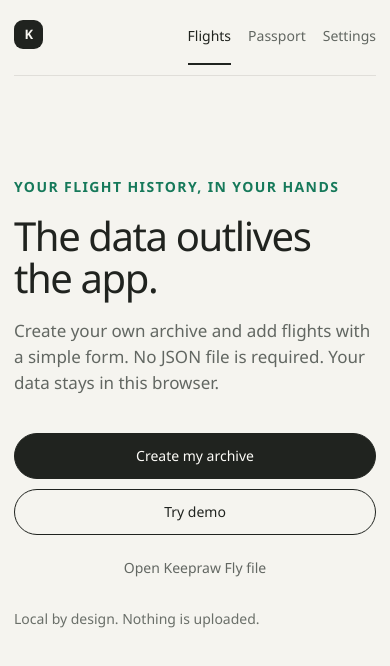
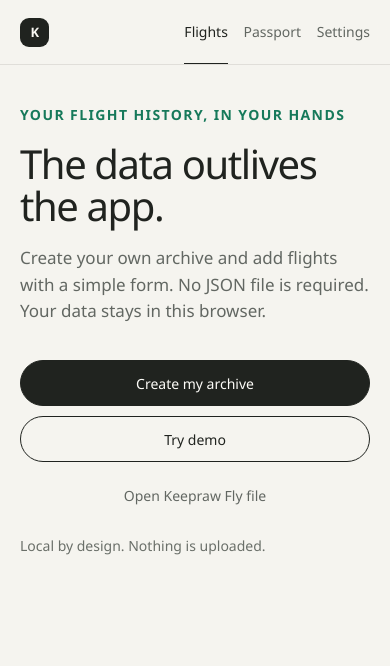
Before and after one commit to keepraw/Keepraw-Fly, a React (Vite) app in the folder apps/web/: page / in a window 390 px wide. Shown: the top 666 px of the page. Built offline with nearby package versions, Linux system fonts and the light colour scheme.

Commit message:
refactor: unify shared page layout

```diff
--- a/apps/web/index.html
+++ b/apps/web/index.html
@@ -2,7 +2,7 @@
 <html lang="en">
   <head>
     <meta charset="UTF-8" />
-    <meta name="viewport" content="width=device-width, initial-scale=1.0" />
+    <meta name="viewport" content="width=device-width, initial-scale=1.0, viewport-fit=cover" />
     <meta name="theme-color" content="#f5f4f0" />
     <link rel="icon" href="./icon.svg" type="image/svg+xml" />
     <link rel="manifest" href="./site.webmanifest" />
--- a/apps/web/src/App.tsx
+++ b/apps/web/src/App.tsx
@@ -201,8 +201,12 @@ export function App() {
           setSelectedFlightId(null);
         }}
       />
-      {storageError ? <div className="storage-warning" role="alert">{t("app.storageUnavailable")}</div> : null}
-      {document && archiveKind === "demo" ? <DemoBanner onCreateArchive={createArchive} /> : null}
+      {storageError || (document && archiveKind === "demo") ? (
+        <div className="page-notices">
+          {storageError ? <div className="storage-warning" role="alert">{t("app.storageUnavailable")}</div> : null}
+          {document && archiveKind === "demo" ? <DemoBanner onCreateArchive={createArchive} /> : null}
+        </div>
+      ) : null}
       {page === "settings" ? (
         <SettingsPage
           document={document}
--- a/apps/web/src/components/AppHeader.tsx
+++ b/apps/web/src/components/AppHeader.tsx
@@ -17,6 +17,7 @@ export function AppHeader({ currentPage, onNavigate }: AppHeaderProps) {
 
   return (
     <header className="site-header">
+      <div className="site-header-inner">
         <a
           className="wordmark"
           href="#flights"
@@ -26,7 +27,7 @@ export function AppHeader({ currentPage, onNavigate }: AppHeaderProps) {
           <span className="wordmark-mark" aria-hidden="true">K</span>
           <span>Keepraw Fly</span>
         </a>
-      <nav aria-label={t("nav.label")}>
+        <nav className="site-navigation" aria-label={t("nav.label")}>
           {links.map(({ page, label }) => (
             <a
               key={page}
@@ -38,6 +39,7 @@ export function AppHeader({ currentPage, onNavigate }: AppHeaderProps) {
             </a>
           ))}
         </nav>
+      </div>
     </header>
   );
 }
--- a/apps/web/src/components/EmptyState.tsx
+++ b/apps/web/src/components/EmptyState.tsx
@@ -1,6 +1,7 @@
 import { useTranslation } from "react-i18next";
 import type { KeeprawFlyDocument } from "@keepraw-fly/schema";
 import { ImportControl } from "./ImportControl";
+import { PageShell } from "./PageShell";
 
 interface EmptyStateProps {
   onCreateArchive: () => void;
@@ -12,7 +13,7 @@ export function EmptyState({ onCreateArchive, onTryDemo, onImport }: EmptyStateP
   const { t } = useTranslation();
 
   return (
-    <main className="welcome" id="main-content" tabIndex={-1}>
+    <PageShell className="welcome">
       <p className="eyebrow">{t("welcome.eyebrow")}</p>
       <h1>{t("welcome.title")}</h1>
       <p>{t("welcome.description")}</p>
@@ -26,6 +27,6 @@ export function EmptyState({ onCreateArchive, onTryDemo, onImport }: EmptyStateP
         <div className="welcome-import"><ImportControl onImport={onImport} /></div>
       </div>
       <p className="privacy-note">{t("welcome.privacy")}</p>
-    </main>
+    </PageShell>
   );
 }
--- /dev/null
+++ b/apps/web/src/components/PageShell.tsx
@@ -0,0 +1,18 @@
+import type { ReactNode } from "react";
+
+interface PageShellProps {
+  children: ReactNode;
+  className?: string;
+}
+
+export function PageShell({ children, className }: PageShellProps) {
+  return (
+    <main
+      className={["page-shell", className].filter(Boolean).join(" ")}
+      id="main-content"
+      tabIndex={-1}
+    >
+      {children}
+    </main>
+  );
+}
--- a/apps/web/src/pages/FlightDetailPage.tsx
+++ b/apps/web/src/pages/FlightDetailPage.tsx
@@ -16,6 +16,7 @@ import {
   type TimeFormat,
 } from "@keepraw-fly/core";
 import { AirportCode, AviationIcon, FlightStatusBadge } from "../components/AviationPrimitives";
+import { PageShell } from "../components/PageShell";
 
 interface FlightDetailPageProps {
   flight: KeeprawFlight;
@@ -84,7 +85,7 @@ export function FlightDetailPage({ flight, locale, timeFormat, onBack, onEdit, o
   );
 
   return (
-    <main className="detail-page" id="main-content" tabIndex={-1}>
+    <PageShell className="detail-page">
       <div className="detail-toolbar">
         <button className="back-button" type="button" onClick={onBack}>
           <span aria-hidden="true">←</span> {t("actions.backToFlights")}
@@ -217,6 +218,6 @@ export function FlightDetailPage({ flight, locale, timeFormat, onBack, onEdit, o
           <DetailItem label={t("flightDetail.cabin")} value={seat?.cabin} />
         </dl>
       </section> : null}
-    </main>
+    </PageShell>
   );
 }
--- a/apps/web/src/pages/FlightsPage.tsx
+++ b/apps/web/src/pages/FlightsPage.tsx
@@ -8,6 +8,7 @@ import {
   type TimeFormat,
 } from "@keepraw-fly/core";
 import { FlightRow } from "../components/FlightRow";
+import { PageShell } from "../components/PageShell";
 
 interface FlightsPageProps {
   document: KeeprawFlyDocument;
@@ -26,7 +27,7 @@ export function FlightsPage({ document, locale, timeFormat, onOpenFlight, onAddF
   );
 
   return (
-    <main className="flights-page" id="main-content" tabIndex={-1}>
+    <PageShell className="flights-page">
       <div className="page-heading">
         <div>
           <p className="eyebrow">{t("flights.archive")}</p>
@@ -107,6 +108,6 @@ export function FlightsPage({ document, locale, timeFormat, onOpenFlight, onAddF
           <p>{t("flights.noResultsDescription", { query })}</p>
         </div>
       )}</>}
-    </main>
+    </PageShell>
   );
 }
--- a/apps/web/src/pages/SettingsPage.tsx
+++ b/apps/web/src/pages/SettingsPage.tsx
@@ -4,6 +4,7 @@ import type { ViewerSettings } from "../storage/types";
 import { AviationIcon, type AviationIconName } from "../components/AviationPrimitives";
 import { ImportControl } from "../components/ImportControl";
 import { CsvImportControl } from "../components/CsvImportControl";
+import { PageShell } from "../components/PageShell";
 
 interface SettingsPageProps {
   document: KeeprawFlyDocument | null;
@@ -74,7 +75,7 @@ export function SettingsPage({
   }
 
   return (
-    <main className="settings-page" id="main-content" tabIndex={-1}>
+    <PageShell className="settings-page">
       <header className="settings-heading">
         <div className="settings-heading-copy">
           <p className="eyebrow">{t("settings.viewerPreferences")}</p>
@@ -142,6 +143,6 @@ export function SettingsPage({
           </div>
         </section>
       </div>
-    </main>
+    </PageShell>
   );
 }
--- a/apps/web/src/styles.css
+++ b/apps/web/src/styles.css
@@ -1,6 +1,6 @@
 * { box-sizing: border-box; }
 
-html { scroll-behavior: smooth; }
+html { min-width: 0; scroll-behavior: smooth; }
 
 body {
   margin: 0;
@@ -13,6 +13,8 @@ body {
   font-weight: var(--font-weight-regular);
   line-height: var(--type-leading-body);
 }
+
+#root { min-width: 0; min-height: 100vh; min-height: 100svh; }
 
 button, input, select, textarea, a { font: inherit; }
 a { color: inherit; }
@@ -36,8 +38,8 @@ button:disabled { cursor: not-allowed; opacity: 0.5; }
 .skip-link {
   position: fixed;
   z-index: 100;
-  top: 10px;
-  left: 10px;
+  top: max(10px, env(safe-area-inset-top));
+  left: max(10px, env(safe-area-inset-left));
   padding: 10px 14px;
   border-radius: var(--radius-control);
   color: var(--surface);
@@ -61,21 +63,45 @@ button:disabled { cursor: not-allowed; opacity: 0.5; }
 }
 
 .app-shell {
-  width: min(var(--container-max), calc(100% - 40px));
-  margin: 0 auto;
+  min-width: 0;
+  min-height: 100vh;
+  min-height: 100svh;
 }
 
 .site-header {
   position: sticky;
   z-index: 20;
   top: 0;
-  display: flex;
-  align-items: center;
-  justify-content: space-between;
-  min-height: 76px;
+  width: 100%;
+  padding-top: env(safe-area-inset-top);
   border-bottom: 1px solid var(--line);
   background: var(--header);
   backdrop-filter: blur(16px);
+}
+
+.site-header-inner,
+.page-shell,
+.page-notices {
+  width: 100%;
+  max-width: calc(var(--layout-content-max) + var(--layout-gutter) + var(--layout-gutter));
+  margin-inline: auto;
+  padding-inline: max(var(--layout-gutter), env(safe-area-inset-left)) max(var(--layout-gutter), env(safe-area-inset-right));
+}
+
+.site-header-inner {
+  display: flex;
+  min-width: 0;
+  min-height: var(--layout-header-height);
+  align-items: center;
+  justify-content: space-between;
+  gap: var(--space-5);
+}
+
+.page-shell {
+  min-width: 0;
+  padding-top: var(--layout-page-start);
+  padding-bottom: calc(var(--layout-page-end) + env(safe-area-inset-bottom));
+  scroll-margin-top: calc(var(--layout-header-height) + var(--space-4));
 }
 
 .wordmark {
@@ -88,6 +114,7 @@ button:disabled { cursor: not-allowed; opacity: 0.5; }
   letter-spacing: var(--tracking-wordmark);
   line-height: var(--type-leading-label);
   text-decoration: none;
+  flex: 0 0 auto;
 }
 
 .wordmark-mark {
@@ -106,11 +133,23 @@ button:disabled { cursor: not-allowed; opacity: 0.5; }
   line-height: var(--type-leading-data);
 }
 
-nav { display: flex; gap: 28px; }
+.site-navigation {
+  display: flex;
+  min-width: 0;
+  align-self: stretch;
+  gap: 28px;
+  overflow-x: auto;
+  overscroll-behavior-inline: contain;
+  scrollbar-width: none;
+}
 
-nav a {
+.site-navigation::-webkit-scrollbar { display: none; }
+
+.site-navigation a {
   position: relative;
-  padding: 28px 0 27px;
+  display: inline-flex;
+  flex: 0 0 auto;
+  align-items: center;
   color: var(--muted);
   font-size: var(--type-size-body);
   line-height: var(--type-leading-label);
@@ -118,7 +157,7 @@ nav a {
   transition: color var(--duration-fast) var(--ease-standard);
 }
 
-nav a::after {
+.site-navigation a::after {
   position: absolute;
   right: 0;
   bottom: -1px;
@@ -128,14 +167,9 @@ nav a::after {
   content: "";
 }
 
-nav a[aria-current="page"] { color: var(--ink); }
-nav a[aria-current="page"]::after { background: var(--ink); }
-nav a:hover { color: var(--ink); }
-
-.welcome {
-  max-width: 730px;
-  padding: clamp(72px, 12vh, 120px) 0 80px;
-}
+.site-navigation a[aria-current="page"] { color: var(--ink); }
+.site-navigation a[aria-current="page"]::after { background: var(--ink); }
+.site-navigation a:hover { color: var(--ink); }
 
 .eyebrow {
   margin: 0;
@@ -213,8 +247,6 @@ nav a:hover { color: var(--ink); }
 .demo-banner strong { flex: 0 0 auto; color: var(--green); font-size: var(--font-size-label); }
 .demo-banner span { overflow: hidden; color: var(--muted); font-size: var(--font-size-caption); text-overflow: ellipsis; white-space: nowrap; }
 .demo-banner button { flex: 0 0 auto; padding: 7px 11px; border: 1px solid var(--green); border-radius: var(--radius-pill); color: var(--green); background: transparent; font-size: var(--font-size-caption); }
-
-.flights-page { padding: 48px 0 120px; }
 
 .page-heading {
   display: flex;
@@ -374,7 +406,6 @@ nav a:hover { color: var(--ink); }
 .no-results p { color: var(--muted); }
 .page-placeholder { padding: 120px 0; }
 
-.detail-page { padding: 34px 0 120px; }
 .detail-toolbar { display: flex; align-items: center; justify-content: space-between; }
 
 .back-button {
@@ -564,8 +595,6 @@ nav a:hover { color: var(--ink); }
 .detail-item dt { color: var(--muted); font-size: var(--font-size-caption); }
 .detail-item dd { margin: 0; font-size: 0.9375rem; font-weight: var(--font-weight-semibold); text-transform: capitalize; }
 
-.passport-page { padding: 58px 0 140px; }
-
 .passport-heading { display: flex; align-items: flex-end; justify-content: space-between; gap: 40px; }
 .passport-heading h1 { margin: 10px 0 5px; font-family: var(--font-family-display); font-size: var(--type-size-record); font-weight: var(--font-weight-display); letter-spacing: var(--tracking-display); line-height: var(--type-leading-display); }
 .passport-heading > div:first-child > p:not(.eyebrow) { margin: 0; color: var(--muted); }
@@ -621,7 +650,6 @@ nav a:hover { color: var(--ink); }
 .year-list strong { font-size: 1.15rem; }
 .year-list span { color: var(--muted); font-size: var(--font-size-label); }
 
-.settings-page { padding: 34px 0 112px; }
 .settings-heading {
   position: relative;
   display: grid;
@@ -653,7 +681,7 @@ nav a:hover { color: var(--ink); }
 .settings-section {
   position: relative;
   display: grid;
-  grid-template-columns: minmax(190px, 0.68fr) minmax(440px, 1.55fr);
+  grid-template-columns: minmax(0, 0.68fr) minmax(0, 1.55fr);
   overflow: hidden;
   gap: clamp(42px, 6vw, 82px);
   padding: 30px 34px;
@@ -886,12 +914,15 @@ button:focus-visible, a:focus-visible, input:focus-visible, select:focus-visible
 }
 
 @media (max-width: 760px) {
-  .app-shell { width: min(100% - 28px, 1120px); }
-  .site-header { align-items: flex-start; padding: 18px 0 0; }
-  .wordmark { margin-top: 2px; }
+  :root {
+    --layout-page-start: 40px;
+    --layout-page-end: var(--space-9);
+    --layout-header-height: 64px;
+  }
+  .site-header-inner { gap: var(--space-4); }
   .wordmark > span:last-child { display: none; }
-  nav { gap: 17px; }
-  nav a { padding: 8px 0 18px; font-size: var(--type-size-label); }
+  .site-navigation { gap: clamp(12px, 4vw, 20px); }
+  .site-navigation a { font-size: var(--type-size-label); }
   .welcome-actions { align-items: stretch; flex-direction: column; }
   .demo-banner { align-items: flex-start; flex-direction: column; gap: 12px; }
   .demo-banner > div { align-items: flex-start; flex-direction: column; gap: 3px; }
@@ -903,7 +934,6 @@ button:focus-visible, a:focus-visible, input:focus-visible, select:focus-visible
   .import-preview-actions { align-items: stretch; flex-direction: column-reverse; }
   .import-preview-actions .button-primary, .import-preview-actions .button-secondary { width: 100%; }
   .csv-mapping { grid-template-columns: 1fr; }
-  .flights-page { padding-top: 54px; }
   .page-heading { margin-bottom: 30px; }
   .page-heading h1 { font-size: var(--type-size-page); }
   .flight-count { margin-bottom: 3px; }
@@ -935,7 +965,6 @@ button:focus-visible, a:focus-visible, input:focus-visible, select:focus-visible
   .flight-mobile-route i::before, .flight-mobile-route i::after { position: absolute; top: -2px; width: 5px; height: 5px; border-radius: 50%; background: var(--muted); content: ""; }
   .flight-mobile-route i::before { left: 0; }
   .flight-mobile-route i::after { right: 0; }
-  .detail-page { padding: 24px 0 80px; }
   .flight-editor { padding: 28px 20px; }
   .editor-grid, .editor-schedule { grid-template-columns: 1fr 1fr; }
   .editor-facts-grid { grid-template-columns: 1fr 1fr; }
@@ -967,7 +996,6 @@ button:focus-visible, a:focus-visible, input:focus-visible, select:focus-visible
   .delay-summary > div:first-child { border-right: 0; border-bottom: 1px solid var(--line); }
   .facts-grid { grid-template-columns: 1fr; }
   .detail-item:nth-child(odd), .detail-item:nth-child(even) { padding-right: 0; padding-left: 0; border-left: 0; }
-  .passport-page { padding-top: 56px; }
   .passport-heading { align-items: flex-start; flex-direction: column; }
   .passport-heading h1 { font-size: var(--type-size-record); }
   .passport-empty { grid-template-columns: 1fr; gap: 28px; padding: 50px 0; }
@@ -990,7 +1018,6 @@ button:focus-visible, a:focus-visible, input:focus-visible, select:focus-visible
   .highlight-list > div { grid-template-columns: 1fr; gap: 8px; }
   .highlight-list dd { text-align: left; }
   .year-list button { grid-template-columns: 0.8fr 1fr 1fr auto; gap: 8px; }
-  .settings-page { padding: 20px 0 80px; }
   .settings-heading { min-height: 250px; grid-template-columns: 1fr; padding: 32px 28px; border-radius: 20px; }
   .settings-heading-copy { max-width: 88%; }
   .settings-heading h1 { margin: 12px 0; font-size: var(--type-size-page); }
@@ -1005,7 +1032,8 @@ button:focus-visible, a:focus-visible, input:focus-visible, select:focus-visible
 }
 
 @media (max-width: 370px) {
-  nav { gap: 11px; }
+  .site-header-inner { gap: var(--space-3); }
+  .site-navigation { gap: 11px; }
   .page-heading h1 { font-size: var(--font-size-page); }
   .flight-count { display: none; }
 }
```
Also changed, not shown: apps/web/src/design-system.css (+8 -1 lines), apps/web/src/pages/PassportPage.tsx (+5 -4 lines), 3 other files (tests, documents, lock files or other folders). Lines whose indentation alone changed are shown as unchanged.
